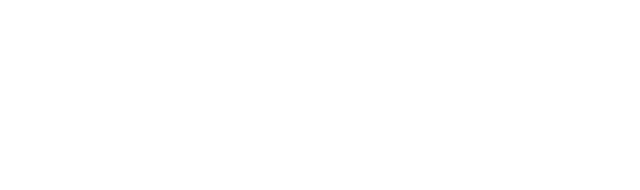
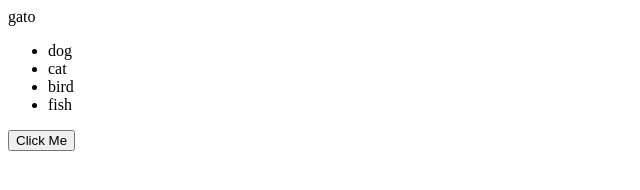
Before and after one commit to vincent881/languageLearningGame, a website: page languageLearningGame/index.html in a window 1280 px wide. Shown: the whole page, without its empty margins (0-640 px from the left). Drawn offline with Linux system fonts and the light colour scheme.

Commit message:
Added function for showing question, example button, event listener for correct and incorrect answers

```diff
--- a/languageLearningGame/index.html
+++ b/languageLearningGame/index.html
@@ -1,11 +1,22 @@
 <!DOCTYPE html>
-
-<html xmlns="http://www.w3.org/1999/xhtml">
+<html>
 <head>
-    <meta charset="utf-8" />
-    <title></title>
+    <meta name="description" content="JS Language Learning Game - Showing a question">
+    <meta charset="utf-8">
+    <meta name="viewport" content="width=device-width">
+    <title>JS Language Learning Game - Showing a question</title>
 </head>
 <body>
+    <div id="title"></div>
+    <ul>
+        <li class="alternative"></li>
+        <li class="alternative"></li>
+        <li class="alternative"></li>
+        <li class="alternative"></li>
+    </ul>
 
+    <button id="btn">Click Me</button>
+
+    <script src="script.js"></script>
 </body>
 </html>
--- a/languageLearningGame/script.js
+++ b/languageLearningGame/script.js
@@ -1,5 +1,44 @@
+// define the object for the question entity
 let question = {
     title: 'gato',
-    alternatives: ['dog', 'cat, 'bird', 'fish']
+    alternatives: ['dog', 'cat', 'bird', 'fish'],
     correctAnswer: 1
 };
+
+// function for showing the question
+function showQuestion(q) {
+    // 1. select dom element
+    let titleDiv = document.getElementById("title");
+
+    // 2. modify it
+    titleDiv.textContent = q.title;
+
+    // selecting by a query
+    let alts = document.querySelectorAll('.alternative');
+    console.log(alts);
+
+    // show each alternative
+    alts.forEach(function (element, index) {
+        element.textContent = q.alternatives[index];
+
+        element.addEventListener('click', function () {
+            //check correct answer
+            if (q.correctAnswer == index) {
+                console.log("Correct answer!");
+            }
+            else {
+                console.log("Wrong answer!");
+            }
+        });
+
+    });
+}
+
+// call the function
+showQuestion(question);
+
+let btn = document.getElementById('btn');
+
+btn.addEventListener('click', function () {
+
+});
```
